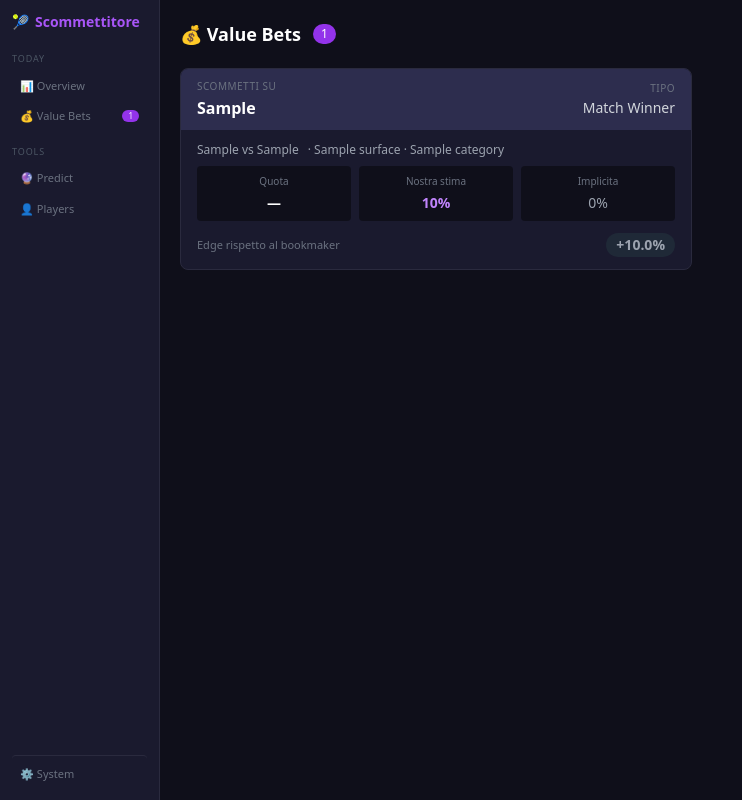
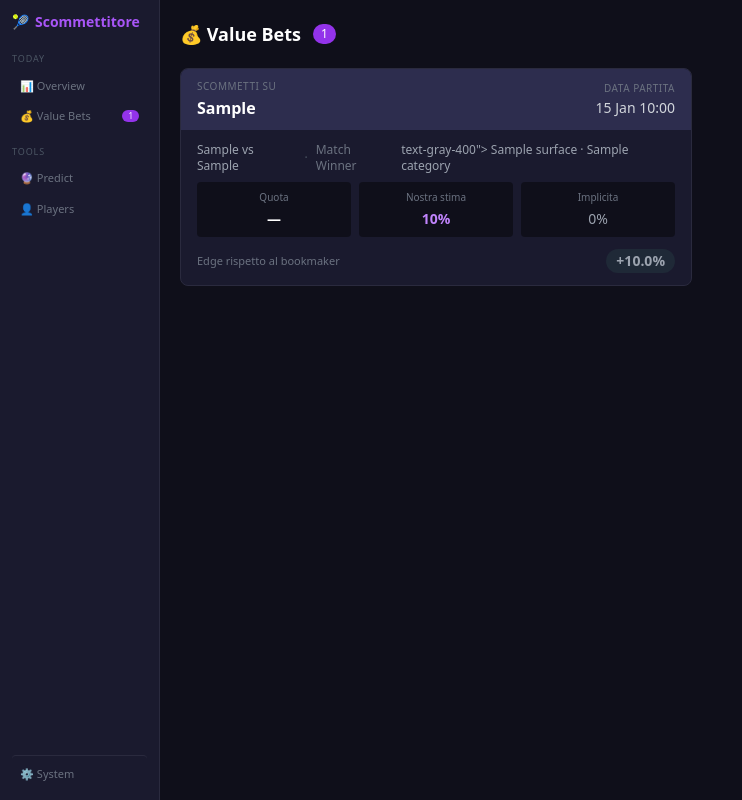
Before and after one commit to tommasinogianluca-a11y/tennis-predictor, a FastAPI app: template templates/value_bets.html in a window 1280 px wide. Shown: the whole page, without its empty margins (0-742 px from the left). Run offline with FastAPI, Linux system fonts and the light colour scheme; the template is opened without the code that fills it: most values are stand-ins (such as "Sample title", 1, 10 or a date in 2020); some libraries are stand-ins or nearby versions.

Commit message:
feat: add match date to value bet cards
- Prediction.match_date column + Alembic migration
- Odds API commence_time parsed and stored per prediction
- Value bet card shows date/time top-right (dd Mon HH:MM)
- Match Winner type shown in match info row
- conftest: session-scoped create_all fixture (fixes test isolation)

Co-Authored-By: Claude Sonnet 4.6 <noreply@anthropic.com>

```diff
--- a/data/db.py
+++ b/data/db.py
@@ -93,6 +93,7 @@ class Prediction(Base):
     edge_percentage = Column(Float, nullable=True)
     bookmaker_odds_p1 = Column(Float, nullable=True)
     bookmaker_odds_p2 = Column(Float, nullable=True)
+    match_date = Column(DateTime, nullable=True)
     created_at = Column(DateTime, default=lambda: datetime.now(timezone.utc))
 
 
--- a/reports/daily_report.py
+++ b/reports/daily_report.py
@@ -46,6 +46,7 @@ def generate_report(db: Session) -> dict:
             "edge_pct": pred.edge_percentage,
             "odds_p1": pred.bookmaker_odds_p1,
             "odds_p2": pred.bookmaker_odds_p2,
+            "match_date": pred.match_date,
         })
 
     value_bets = [e for e in entries if e["value_bet"]]
--- a/templates/value_bets.html
+++ b/templates/value_bets.html
@@ -26,21 +26,30 @@
         <div class="text-white font-bold text-base">{{ bet.value_bet }}</div>
       </div>
       <div class="text-right">
-        <div class="text-[10px] text-gray-500 uppercase tracking-wider mb-0.5">Tipo</div>
-        <div class="text-gray-300 text-sm">Match Winner</div>
+        <div class="text-[10px] text-gray-500 uppercase tracking-wider mb-0.5">
+          {% if bet.match_date %}Data partita{% else %}Tipo{% endif %}
+        </div>
+        <div class="text-gray-300 text-sm">
+          {% if bet.match_date %}
+            {{ bet.match_date.strftime("%d %b %H:%M") }}
+          {% else %}
+            Match Winner
+          {% endif %}
+        </div>
       </div>
     </div>
 
     <!-- Middle: match info -->
     <div class="px-4 py-3">
-      <div class="text-gray-400 text-xs mb-2">
-        {{ bet.player1 }} vs {{ bet.player2 }}
-        <span class="ml-1.5
+      <div class="text-gray-400 text-xs mb-2 flex items-center gap-2">
+        <span>{{ bet.player1 }} vs {{ bet.player2 }}</span>
+        <span class="text-gray-600">·</span>
+        <span class="text-gray-500">Match Winner</span>
           {% if bet.surface == 'clay' %}text-amber-400
           {% elif bet.surface == 'grass' %}text-emerald-400
           {% elif bet.surface == 'hard' %}text-blue-400
           {% else %}text-gray-400{% endif %}">
-          · {{ bet.surface }}{% if bet.category %} · {{ bet.category }}{% endif %}
+          {{ bet.surface }}{% if bet.category %} · {{ bet.category }}{% endif %}
         </span>
       </div>
 
```
Also changed, not shown: alembic/versions/d4e5f6a7b8c9_add_match_date_to_predictions.py (added, +21 -0 lines), data/odds.py (+12 -0 lines), tests/conftest.py (+10 -0 lines).
